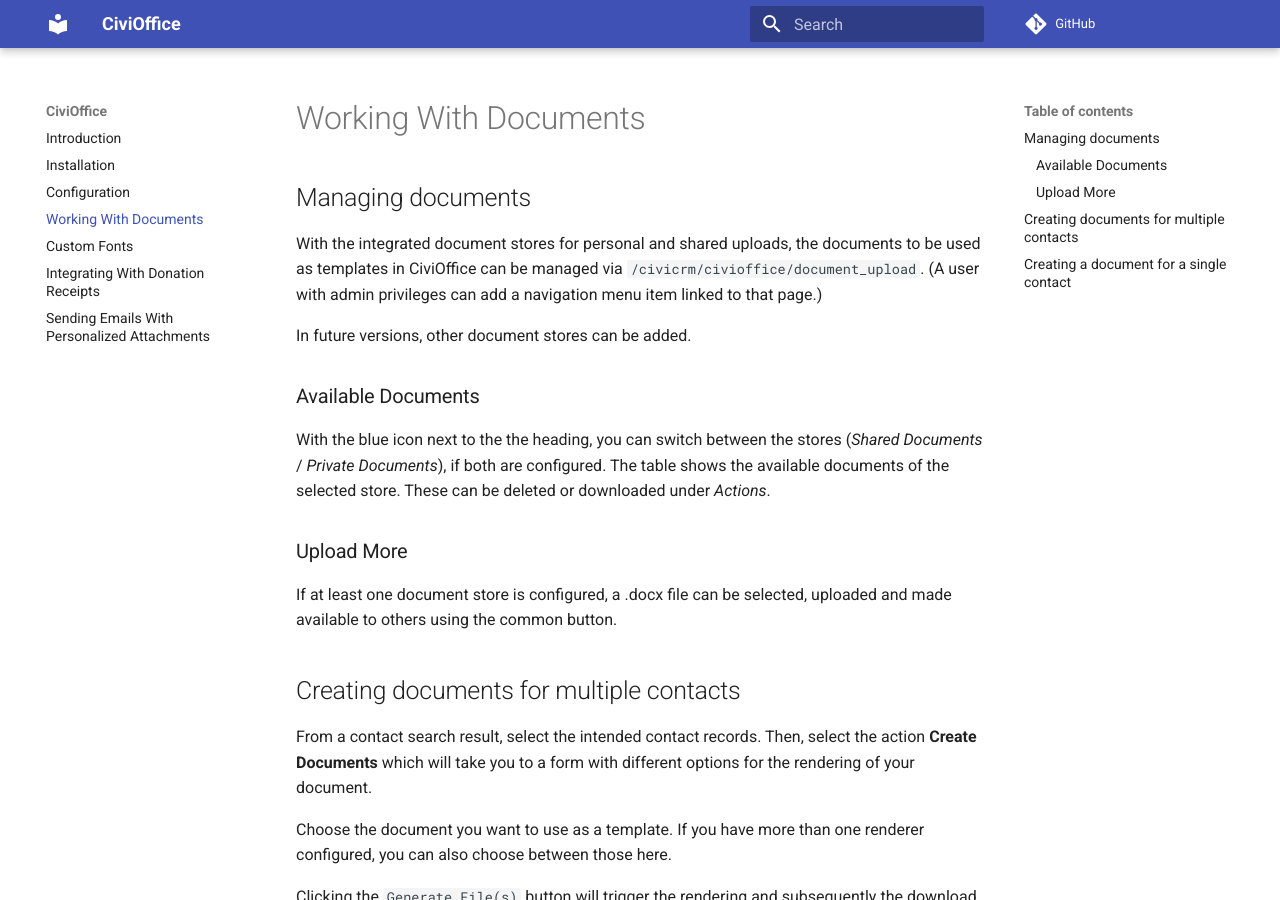
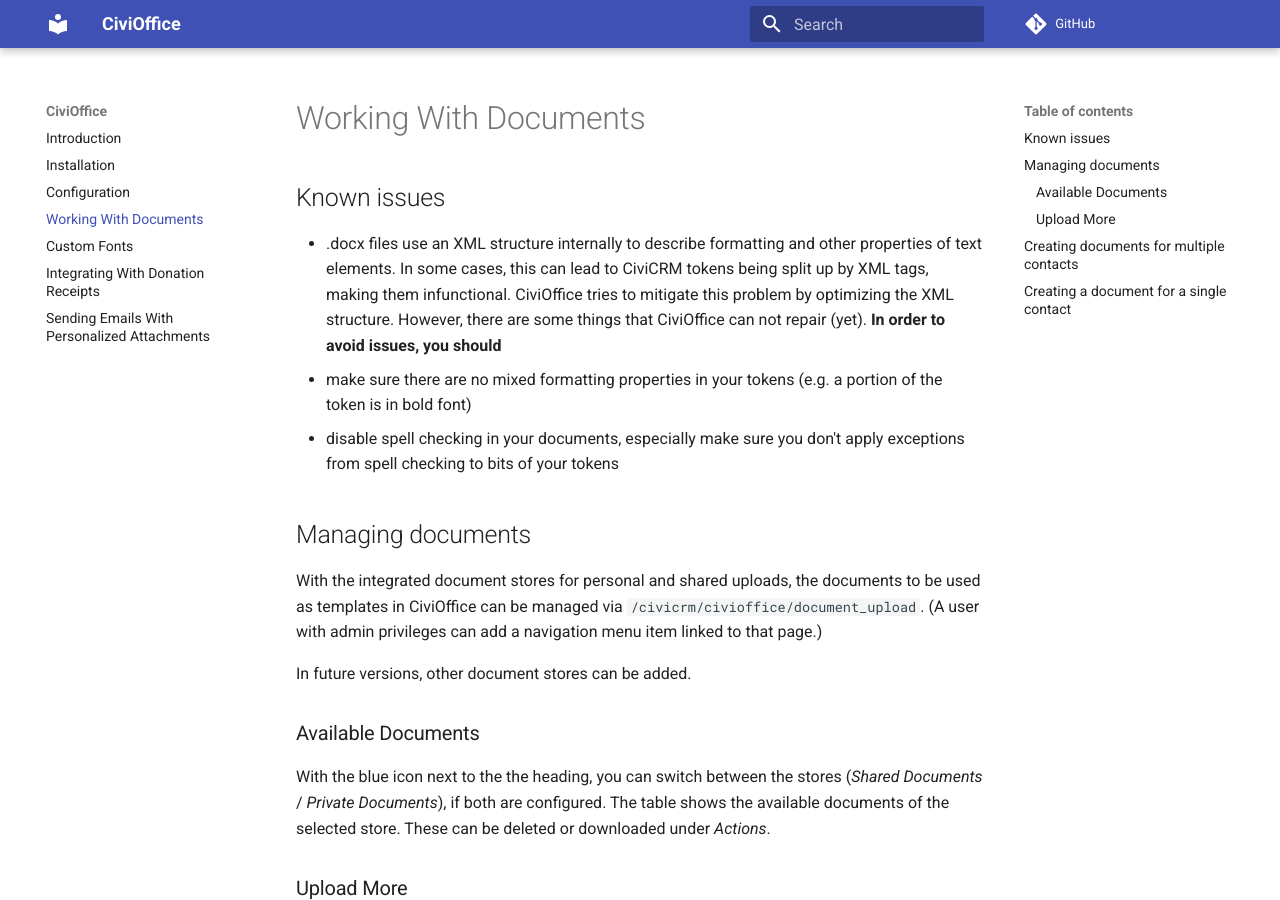
Before and after one commit to systopia/de.systopia.civioffice, an MkDocs documentation site: the page built from docs/working-with-documents.md, in a window 1280 px wide and 900 px high. Built offline with MkDocs 1.6.1 and Material for MkDocs 9.7.7, drawn with Linux system fonts in a browser that asks for light colours; comment, search, counter and statistics services are not loaded.

Commit message:
Add known issues (XML breaking tokens)

```diff
--- a/docs/working-with-documents.md
+++ b/docs/working-with-documents.md
@@ -1,4 +1,10 @@
 # Working With Documents
+
+## Known issues
+
++ .docx files use an XML structure internally to describe formatting and other properties of text elements. In some cases, this can lead to CiviCRM tokens being split up by XML tags, making them infunctional. CiviOffice tries to mitigate this problem by optimizing the XML structure. However, there are some things that CiviOffice can not repair (yet). **In order to avoid issues, you should**
+  + make sure there are no mixed formatting properties in your tokens (e.g. a portion of the token is in bold font)
+  + disable spell checking in your documents, especially make sure you don't apply exceptions from spell checking to bits of your tokens
 
 ## Managing documents
 
```
